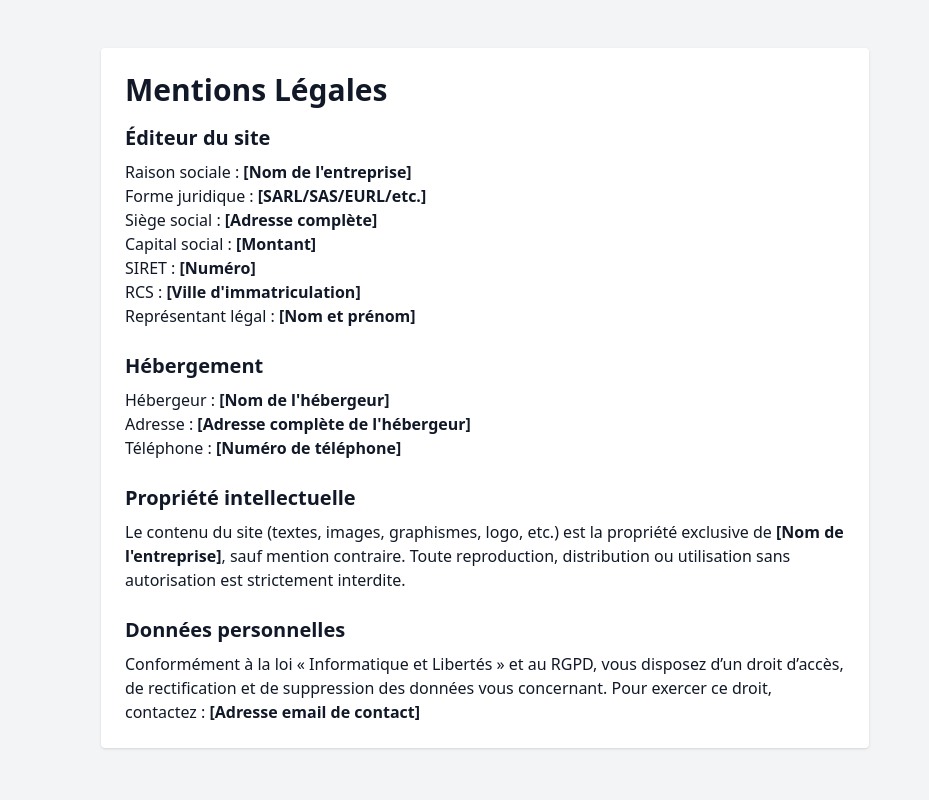
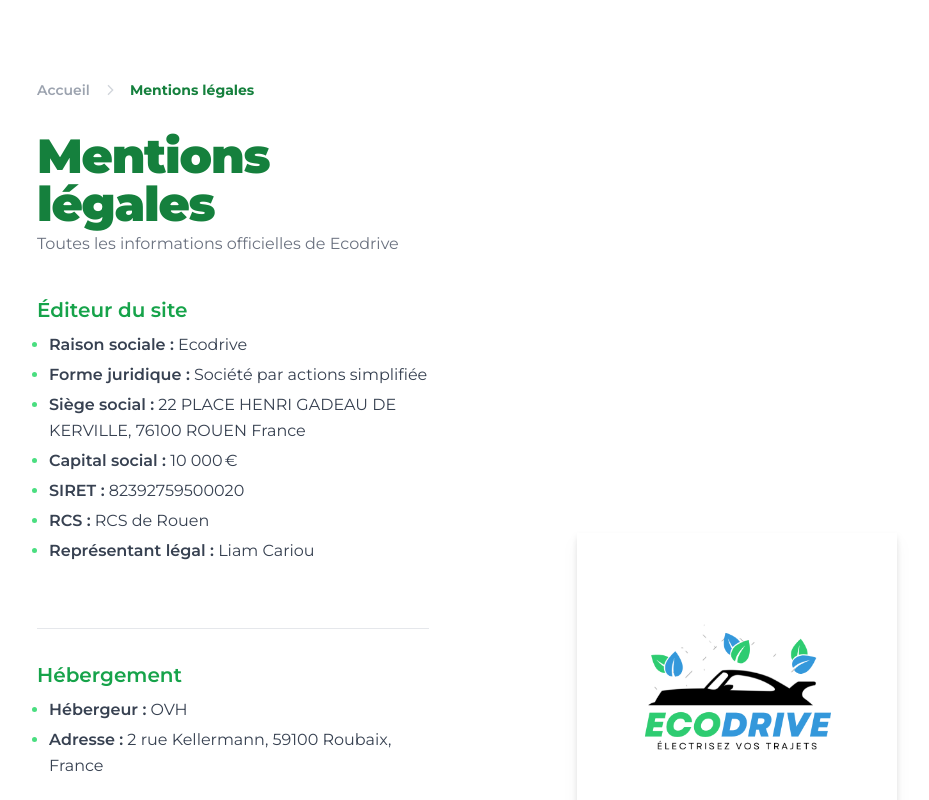
Before and after one commit to LCRpro/ECODRIVE, a Vue app in the folder frontend/: page /mentions in a window 1280 px wide. Shown: the top 800 px of the page, without its empty margins (155-1084 px from the left). Built offline with nearby package versions, Linux system fonts and the light colour scheme.

Commit message:
style général +  style page mentions

```diff
--- a/frontend/src/App.vue
+++ b/frontend/src/App.vue
@@ -80,7 +80,7 @@
 </script>
 
 <template>
-  <div class="min-h-screen flex flex-col bg-gray-100 text-gray-900">
+  <div class="min-h-screen flex flex-col bg-white text-gray-900">
     <nav v-if="isAuthenticated" class="bg-white shadow">
       <div class="max-w-7xl mx-auto px-4  flex justify-between items-center">
         <div class="flex items-center space-x-4">
@@ -108,6 +108,7 @@
     </nav>
 
     <main class="flex-grow p-4">
+
       <router-view />
     </main>
 
@@ -120,4 +121,8 @@
 </template>
 
 <style>
+@import url('https://fonts.googleapis.com/css2?family=Montserrat:wght@400;600;700;900&display=swap');
+:root {
+  font-family: 'Montserrat', 'Segoe UI', Arial, sans-serif;
+}
 </style>
--- a/frontend/src/views/Mentions.vue
+++ b/frontend/src/views/Mentions.vue
@@ -1,53 +1,82 @@
+<template>
+  <div class="bg-white min-h-screen ">
+    <div class="container mx-auto px-4">
+      <div class="grid grid-cols-1 md:grid-cols-2 gap-12 max-w-5xl mx-auto  rounded-2xl  p-0 md:p-8">
+        <div class="flex flex-col justify-between p-8">
+          <nav class="mb-8" aria-label="Breadcrumb">
+            <ol class="flex items-center space-x-1 text-gray-400 text-sm">
+              <li>
+                <router-link to="/" class="hover:text-green-600 font-semibold transition-colors">Accueil</router-link>
+              </li>
+              <li>
+                <svg class="w-4 h-4 mx-2 text-gray-300" fill="none" stroke="currentColor" stroke-width="2" viewBox="0 0 24 24"><path d="M9 5l7 7-7 7"></path></svg>
+              </li>
+              <li aria-current="page" class="text-green-700 font-bold">
+                Mentions légales
+              </li>
+            </ol>
+          </nav>
 
+          <header class="mb-10">
+            <h1 class="text-5xl font-black tracking-tight text-green-700 mb-1">Mentions légales</h1>
+            <p class="text-base text-gray-500 font-medium">Toutes les informations officielles de Ecodrive</p>
+          </header>
 
-<template>
-  <div class="min-h-screen bg-gray-100 p-8">
-    <div class="max-w-3xl mx-auto bg-white p-6 rounded shadow">
-      <h1 class="text-3xl font-bold mb-4">Mentions Légales</h1>
+          <section class="mb-8">
+            <h2 class="text-xl font-semibold text-green-600 mb-2">Éditeur du site</h2>
+            <ul class="text-gray-700 leading-relaxed space-y-1 ml-3 list-disc marker:text-green-400">
+              <li><span class="font-semibold">Raison sociale :</span> Ecodrive</li>
+              <li><span class="font-semibold">Forme juridique :</span> Société par actions simplifiée</li>
+              <li><span class="font-semibold">Siège social :</span> 22 PLACE HENRI GADEAU DE KERVILLE, 76100 ROUEN France</li>
+              <li><span class="font-semibold">Capital social :</span> 10 000 €</li>
+              <li><span class="font-semibold">SIRET :</span> 82392759500020</li>
+              <li><span class="font-semibold">RCS :</span> RCS de Rouen</li>
+              <li><span class="font-semibold">Représentant légal :</span> Liam Cariou</li>
+            </ul>
+          </section>
+          <div class="border-t border-gray-200 my-8"></div>
 
-      <section class="mb-6">
-        <h2 class="text-xl font-semibold mb-2">Éditeur du site</h2>
-        <p>
-          Raison sociale : <strong>[Nom de l'entreprise]</strong><br />
-          Forme juridique : <strong>[SARL/SAS/EURL/etc.]</strong><br />
-          Siège social : <strong>[Adresse complète]</strong><br />
-          Capital social : <strong>[Montant]</strong><br />
-          SIRET : <strong>[Numéro]</strong><br />
-          RCS : <strong>[Ville d'immatriculation]</strong><br />
-          Représentant légal : <strong>[Nom et prénom]</strong>
-        </p>
+          <section class="mb-8">
+            <h2 class="text-xl font-semibold text-green-600 mb-2">Hébergement</h2>
+            <ul class="text-gray-700 leading-relaxed space-y-1 ml-3 list-disc marker:text-green-400">
+              <li><span class="font-semibold">Hébergeur :</span> OVH</li>
+              <li><span class="font-semibold">Adresse :</span> 2 rue Kellermann, 59100 Roubaix, France</li>
+            </ul>
           </section>
+          <div class="border-t border-gray-200 my-8"></div>
 
-      <section class="mb-6">
-        <h2 class="text-xl font-semibold mb-2">Hébergement</h2>
-        <p>
-          Hébergeur : <strong>[Nom de l'hébergeur]</strong><br />
-          Adresse : <strong>[Adresse complète de l'hébergeur]</strong><br />
-          Téléphone : <strong>[Numéro de téléphone]</strong>
-        </p>
-      </section>
-
-      <section class="mb-6">
-        <h2 class="text-xl font-semibold mb-2">Propriété intellectuelle</h2>
-        <p>
-          Le contenu du site (textes, images, graphismes, logo, etc.) est la propriété exclusive de <strong>[Nom de l'entreprise]</strong>, sauf mention contraire.
+          <section class="mb-8">
+            <h2 class="text-xl font-semibold text-green-600 mb-2">Propriété intellectuelle</h2>
+            <p class="text-gray-700 leading-relaxed ml-3">
+              Le contenu du site (textes, images, graphismes, logo, etc.) est la propriété exclusive de <span class="font-semibold">Ecodrive</span>, sauf mention contraire.
               Toute reproduction, distribution ou utilisation sans autorisation est strictement interdite.
             </p>
           </section>
+          <div class="border-t border-gray-200 my-8"></div>
 
           <section>
-        <h2 class="text-xl font-semibold mb-2">Données personnelles</h2>
-        <p>
+            <h2 class="text-xl font-semibold text-green-600 mb-2">Données personnelles</h2>
+            <p class="text-gray-700 leading-relaxed ml-3">
               Conformément à la loi « Informatique et Libertés » et au RGPD, vous disposez d’un droit d’accès, de rectification et de suppression des données vous concernant.
-          Pour exercer ce droit, contactez : <strong>[Adresse email de contact]</strong>
+              Pour exercer ce droit, contactez : <span class="font-semibold">cariou.liam[a]orange.fr</span>
             </p>
           </section>
+        </div>
+        <div class="flex items-center justify-center p-8">
+          <img
+            src="/logo-ecodrive.png"
+            alt="Illustration Ecodrive"
+            class="max-w-xs w-full h-auto mx-auto drop-shadow-lg"
+          />
+        </div>
+      </div>
     </div>
   </div>
 </template>
 
-<script>
-export default {
-  name: 'MentionsLegales',
-}
+<script setup>
 </script>
+
+<style scoped>
+
+</style>
```
Lines whose indentation alone changed are shown as unchanged.
